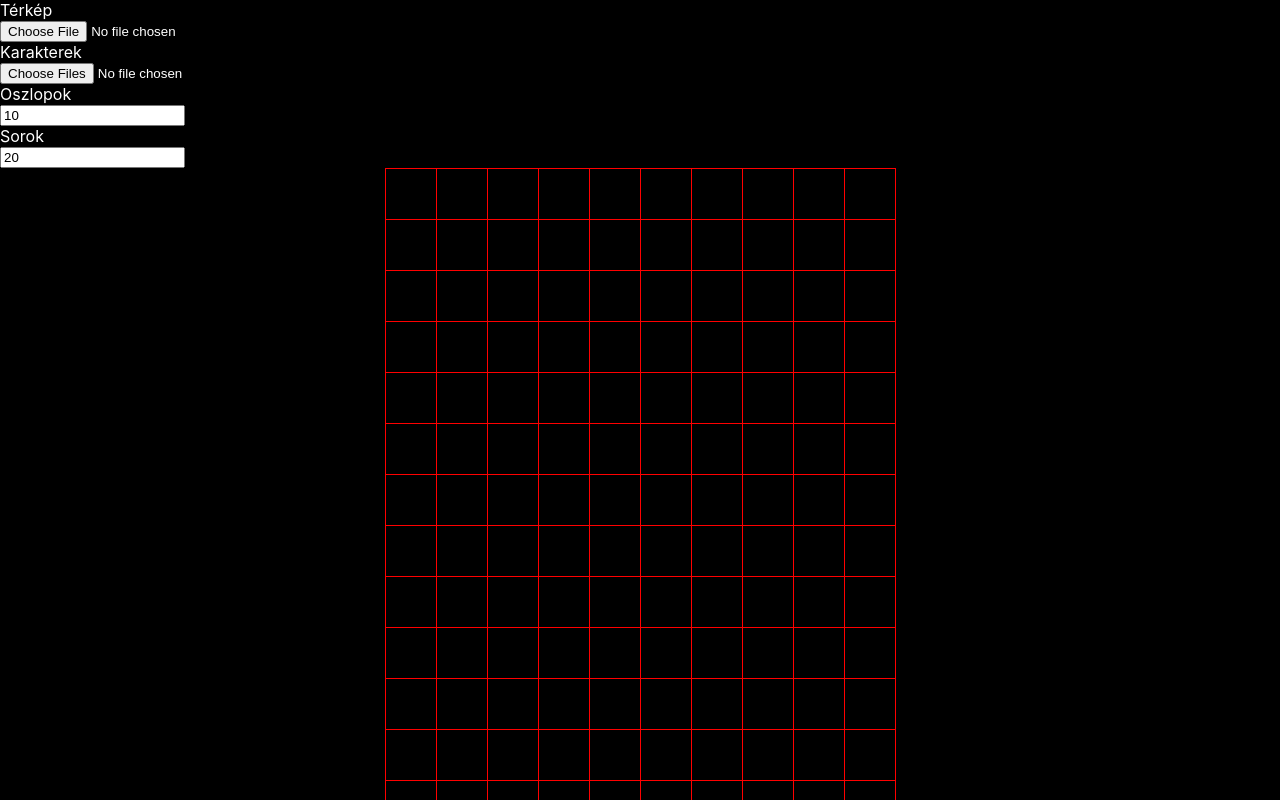
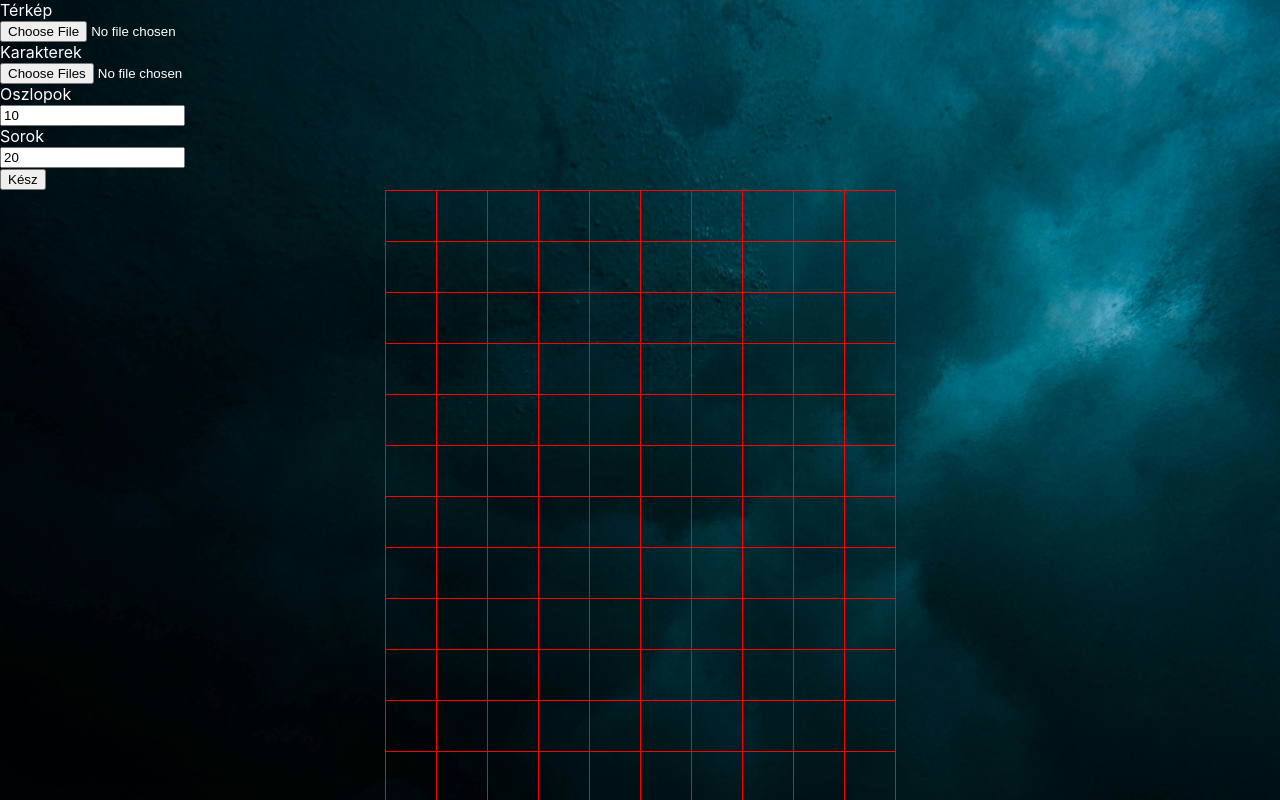
Before and after one commit to torokt21/dnd-battle-arena-frontend, a React (Create React App) app: page / in a window 1280 px wide. Shown: the top 800 px of the page. Built offline with nearby package versions, Linux system fonts and the light colour scheme.

Commit message:
Move functionality

```diff
--- a/src/App.tsx
+++ b/src/App.tsx
@@ -1,10 +1,9 @@
 import "./App.css";
 
-import React, { useEffect } from "react";
-
-import { Entity } from "./types/Entity";
 import GridCell from "./GridCell";
+import React from "react";
 import SetupCard from "./SetupCard";
+import background from "./background.jpg";
 import { useAppStore } from "./AppStore";
 
 function App() {
@@ -13,10 +12,20 @@ function App() {
 	const backgroundImageUrl = useAppStore((state) =>
 		state.backgroundImage ? URL.createObjectURL(state.backgroundImage) : ""
 	);
+	const gameState = useAppStore((state) => state.gameState);
+	const setGameState = useAppStore((state) => state.setGameState);
 
 	return (
-		<>
-			<SetupCard />
+		<div
+			style={{
+				backgroundImage: `url(${background})`,
+				backgroundRepeat: "no-repeat",
+				backgroundSize: "cover",
+			}}>
+			{gameState === "setup" && <SetupCard />}
+			{gameState === "playing" && (
+				<button onClick={() => setGameState("setup")}>Beállítások</button>
+			)}
 			<div
 				className="container"
 				style={{
@@ -35,7 +44,7 @@ function App() {
 					</tbody>
 				</table>
 			</div>
-		</>
+		</div>
 	);
 }
 
--- a/src/AppStore.ts
+++ b/src/AppStore.ts
@@ -6,6 +6,7 @@ import { devtools } from "zustand/middleware";
 
 interface AppState {
 	gameState: GameState;
+	setGameState: (gameState: GameState) => void;
 
 	boardWidth: number;
 	boardHeight: number;
@@ -20,6 +21,9 @@ interface AppState {
 	setEntities: (entities: Entity[]) => void;
 	moveEntity: (entity: Entity, coordinates: Coordinate) => void;
 
+	selectedEntity: Entity | undefined;
+	setSelectedEntity: (entity: Entity | undefined) => void;
+
 	backgroundImage: File | undefined;
 	setBackgroundImage: (backgroundImage: File) => void;
 }
@@ -28,6 +32,7 @@ export const useAppStore = create<AppState>()(
 	devtools(
 		(set, get) => ({
 			gameState: "setup",
+			setGameState: (gameState) => set({ gameState: gameState }),
 
 			boardWidth: 10,
 			boardHeight: 20,
@@ -60,7 +65,14 @@ export const useAppStore = create<AppState>()(
 				});
 			},
 			removeEntity: (entity) =>
-				set((state) => ({ entities: state.entities.filter((e) => e !== entity) })),
+				set((state) => {
+					const selectedEntity =
+						state.selectedEntity === entity ? undefined : state.selectedEntity;
+					return {
+						entities: state.entities.filter((e) => e !== entity),
+						selectedEntity: selectedEntity,
+					};
+				}),
 			setEntities: (entities) => set({ entities }),
 			moveEntity: (entity, coordinates) => {
 				console.log("Move entity", entity, coordinates);
@@ -70,7 +82,6 @@ export const useAppStore = create<AppState>()(
 				});
 
 				set({ entities: clone });
-				console.log("Entities", get().entities);
 			},
 
 			getCellEntity: (coordinates: Coordinate) => {
@@ -81,6 +92,9 @@ export const useAppStore = create<AppState>()(
 
 			backgroundImage: undefined,
 			setBackgroundImage: (backgroundImage: File) => set({ backgroundImage }),
+
+			selectedEntity: undefined,
+			setSelectedEntity: (entity) => set({ selectedEntity: entity }),
 		}),
 		{
 			name: "bear-storage",
--- a/src/GridCell.tsx
+++ b/src/GridCell.tsx
@@ -1,5 +1,4 @@
 import { Coordinate } from "./types/Coordinate";
-import { Entity } from "./types/Entity";
 import { useAppStore } from "./AppStore";
 
 type GridCellProps = {
@@ -10,46 +9,18 @@ export default function GridCell(props: GridCellProps) {
 	const { x, y } = props.coordinates;
 	const entity = useAppStore((state) => state.getCellEntity(props.coordinates));
 	const gameState = useAppStore((state) => state.gameState);
+	const setSelectedEntity = useAppStore((state) => state.setSelectedEntity);
+	const selectedEntity = useAppStore((state) => state.selectedEntity);
+	const moveEntity = useAppStore((state) => state.moveEntity);
 
-	function allowDrop(event: React.DragEvent<HTMLTableCellElement>) {
-		console.log("Entity");
-
-		if (!entity) return false;
-		event.preventDefault();
-	}
-
-	const handleDragEnter = (event: React.DragEvent<HTMLTableCellElement>) => {
-		event.preventDefault();
-		var data = event.dataTransfer.getData("text");
-		console.log("Get data", data);
-	};
-
-	const handleDrop = (event: React.DragEvent<HTMLTableCellElement>) => {
-		const id = event.dataTransfer.getData("text");
-		console.log(`Somebody dropped an element with id: ${id}`);
-	};
-
-	const handleDragStart = (event: React.DragEvent<HTMLTableCellElement>) => {
-		event.dataTransfer.setData("text", x + "," + y);
-	};
-
-	const getCellContent = () => {
-		const foundChar = entity;
-		if (foundChar)
-			return (
-				<div>
-					<img
-						className="character-image"
-						src={URL.createObjectURL(foundChar.file)}
-						alt=""
-					/>
-				</div>
-			);
-		return undefined;
-	};
+	const bgImage = entity ? URL.createObjectURL(entity.file) : "";
 
 	const getCellStyle = (): React.CSSProperties | undefined => {
-		let style = {};
+		let style = {
+			backgroundImage: "url(" + bgImage + ")",
+			backgroundRepeat: "no-repeat",
+			backgroundSize: "cover",
+		} as React.CSSProperties;
 
 		if (gameState === "setup")
 			style = {
@@ -57,19 +28,40 @@ export default function GridCell(props: GridCellProps) {
 				border: "1px solid red",
 			};
 
+		if (entity && entity === selectedEntity) {
+			style = {
+				...style,
+				boxShadow: "inset 0 0 10px #0f0, inset 0 0 10px #0f0, inset 0 0 10px #0f0",
+			};
+		}
+
 		return style;
 	};
 
+	const handleClick = () => {
+		if (entity && entity === selectedEntity) {
+			setSelectedEntity(undefined);
+			return;
+		}
+
+		if (!entity && selectedEntity) {
+			moveEntity(selectedEntity, { x, y });
+			return;
+		}
+
+		if (entity) {
+			setSelectedEntity(entity);
+			return;
+		}
+	};
+
 	return (
-		<td
-			draggable
-			className="grid-cell"
-			onDragOver={allowDrop}
-			onDragStart={handleDragStart}
-			onDrop={handleDrop}
-			onDragEnter={handleDragEnter}
-			style={getCellStyle()}>
-			{getCellContent()}
+		<td className="grid-cell" onClick={handleClick} style={getCellStyle()}>
+			{entity && (
+				<div>
+					<img className="character-image" alt="" />
+				</div>
+			)}
 		</td>
 	);
 }
--- a/src/SetupCard.tsx
+++ b/src/SetupCard.tsx
@@ -23,6 +23,11 @@ export default function SetupCard() {
 				y: -1,
 			});
 		});
+	};
+
+	const handleDoneClick = () => {
+		if (appStore.backgroundImage === undefined) return;
+		appStore.setGameState("playing");
 	};
 
 	return (
@@ -55,6 +60,8 @@ export default function SetupCard() {
 					onChange={(e) => appStore.setBoardHeight(parseInt(e.target.value))}
 				/>
 			</div>
+
+			<button onClick={handleDoneClick}>Kész</button>
 		</div>
 	);
 }
```
Also changed, not shown: src/background.jpg (added).
